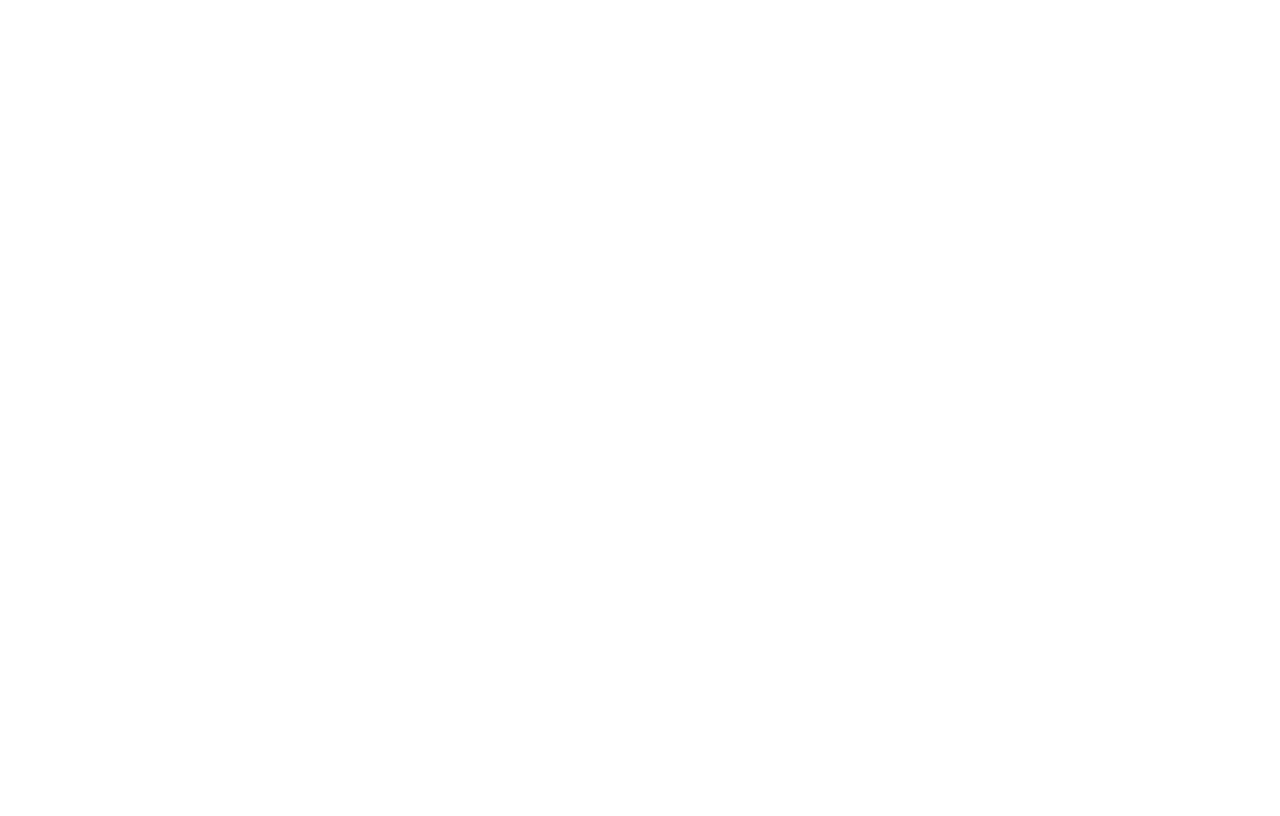
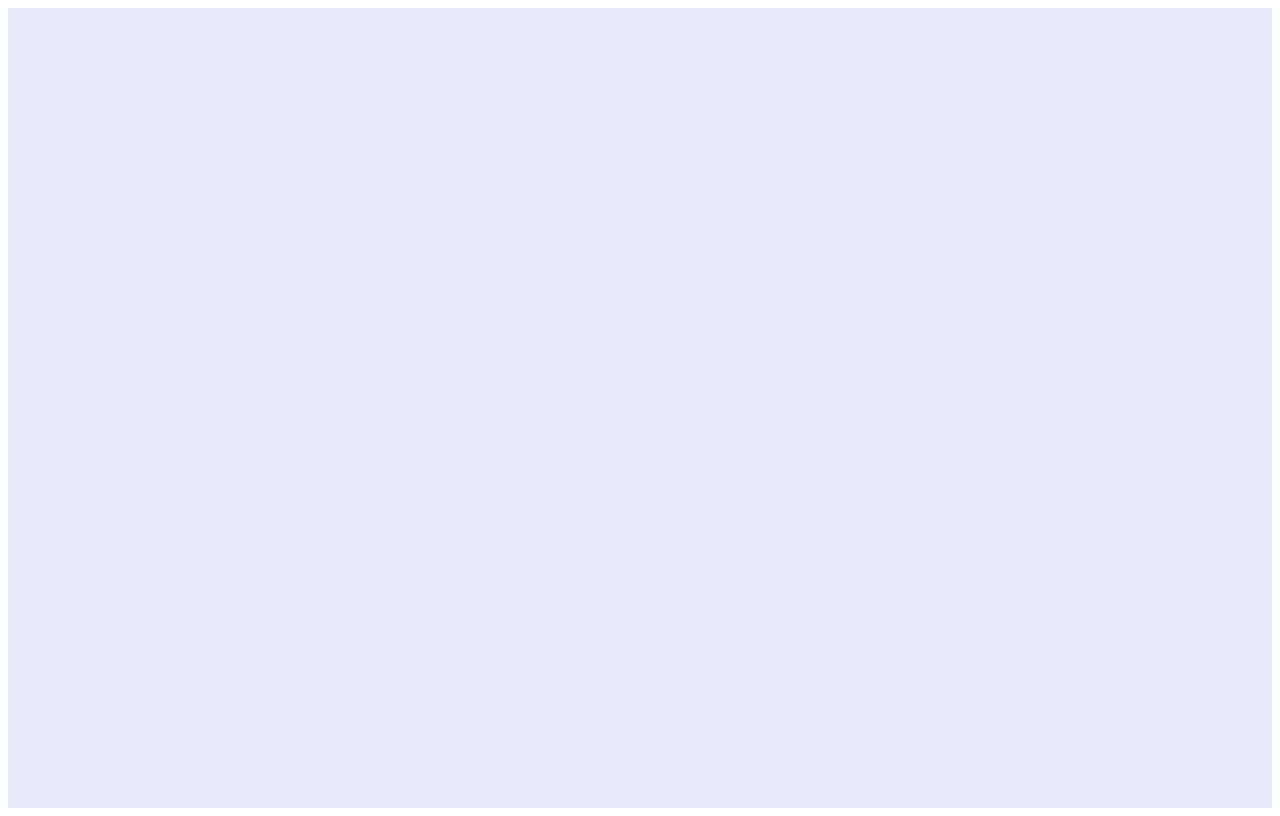
Before and after one commit to Meruem117/vue2-decorator-start, a Vue app: page / in a window 1280 px wide. Built offline with nearby package versions, Linux system fonts and the light colour scheme.

Commit message:
add less

```diff
--- a/package.json
+++ b/package.json
@@ -22,6 +22,8 @@
     "@vue/cli-plugin-typescript": "~5.0.0",
     "@vue/cli-plugin-vuex": "~5.0.0",
     "@vue/cli-service": "~5.0.0",
+    "less": "^4.1.3",
+    "less-loader": "6.1.0",
     "typescript": "~4.5.5",
     "vue-template-compiler": "^2.6.14"
   }
--- a/src/views/Home.vue
+++ b/src/views/Home.vue
@@ -1,5 +1,5 @@
 <template>
-    <div class="home">
+    <div class="page">
     </div>
 </template>
 
@@ -13,3 +13,11 @@ import { Vue, Component } from 'vue-property-decorator'
 
 export default class HomeView extends Vue { }
 </script>
+
+<style lang="less" scoped>
+.page {
+    width: 100%;
+    min-height: 100vh;
+    background-color: #e7e9fa;
+}
+</style>
```
Also changed, not shown: 1 other file (tests, documents, lock files or other folders).
